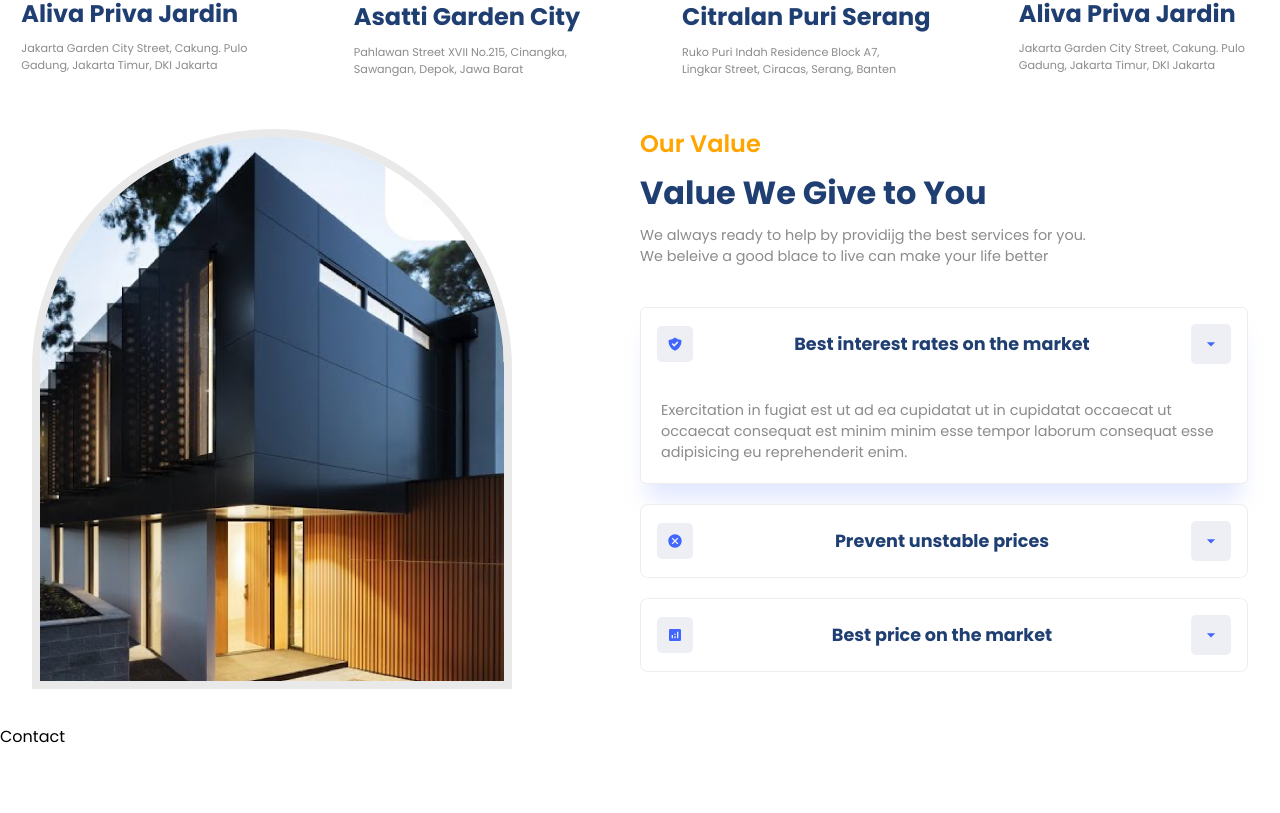
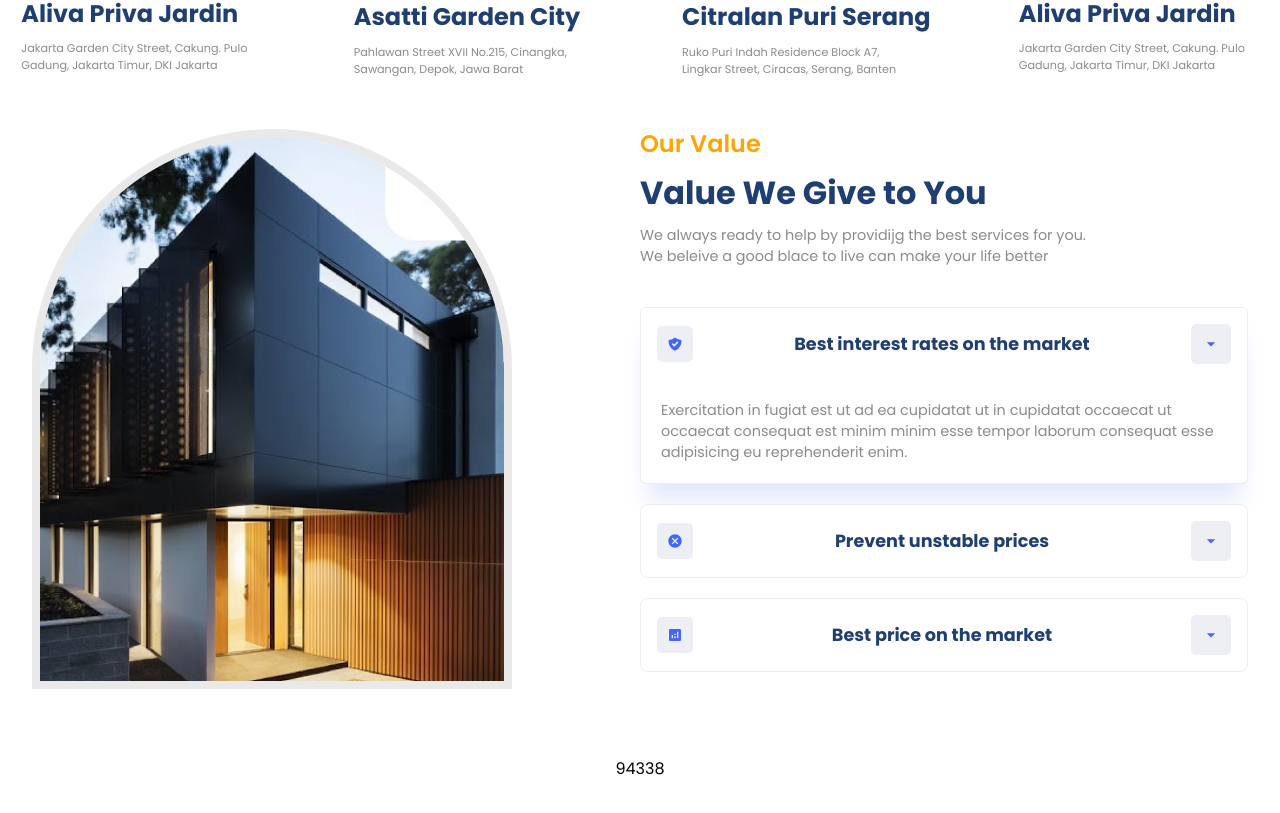
Before and after one commit to Vekay1/estate, a React (Vite) app: page / in a window 1280 px wide. Shown: the part 1258-2071 px from the top of the page. Before the commit the page ends 2007 px from the top, so only its background shows below. Built offline with nearby package versions, Linux system fonts and the light colour scheme.

Commit message:
Update Contact.jsx

```diff
--- a/src/components/Contact/Contact.jsx
+++ b/src/components/Contact/Contact.jsx
@@ -2,7 +2,11 @@ import './Contact.css';
 
 const Contact = () => {
     return (
-        <div>Contact</div>
+        <section className="c-wrapper">
+            <div className="paddings innerWidth flexCenter">
+94338
+            </div>
+        </section>
     );
 }
 
```
